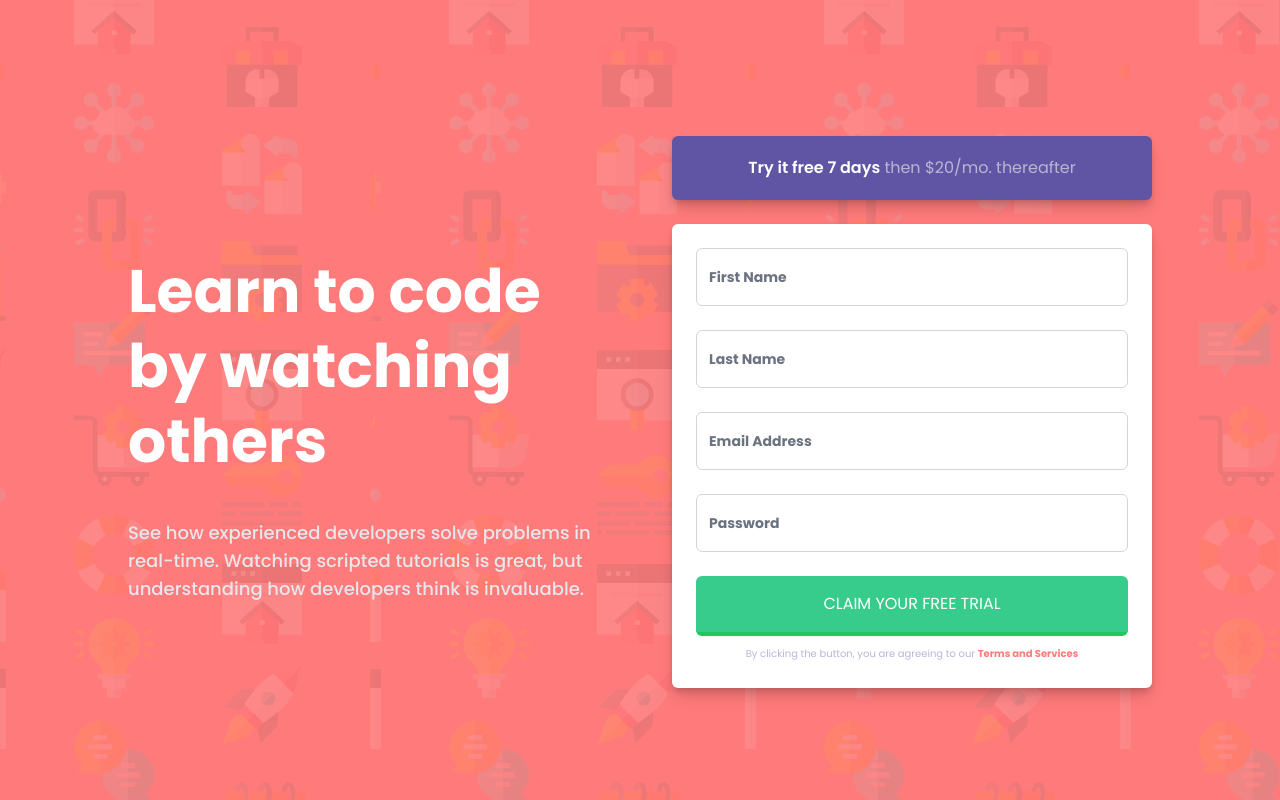
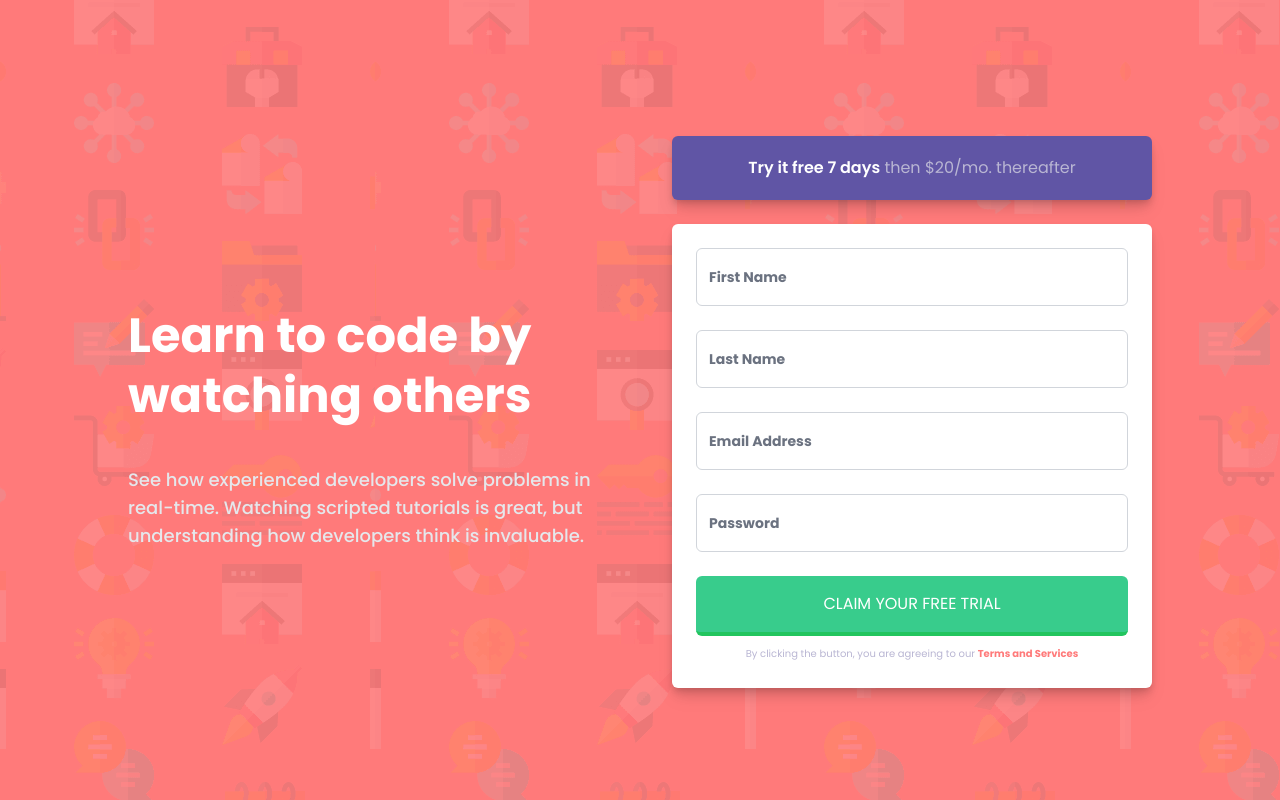
Before and after one commit to gusanchefullstack/prj-01-intro-component-with-signup-form, a website built with Vite: page index.html in a window 1280 px wide. Built offline with nearby package versions, Linux system fonts and the light colour scheme.

Commit message:
🐛  Fix h1 size

```diff
--- a/index.html
+++ b/index.html
@@ -19,7 +19,7 @@
       >
         <section class="lg:basis-1/2">
           <h1
-            class="text-2xl text-white text-center font-bold lg:text-6xl lg:leading-tight lg:text-left lg:pt-24"
+            class="text-2xl text-white text-center font-bold lg:text-5xl lg:leading-tight lg:text-left lg:pt-24"
           >
             Learn to code by watching others
           </h1>
```
